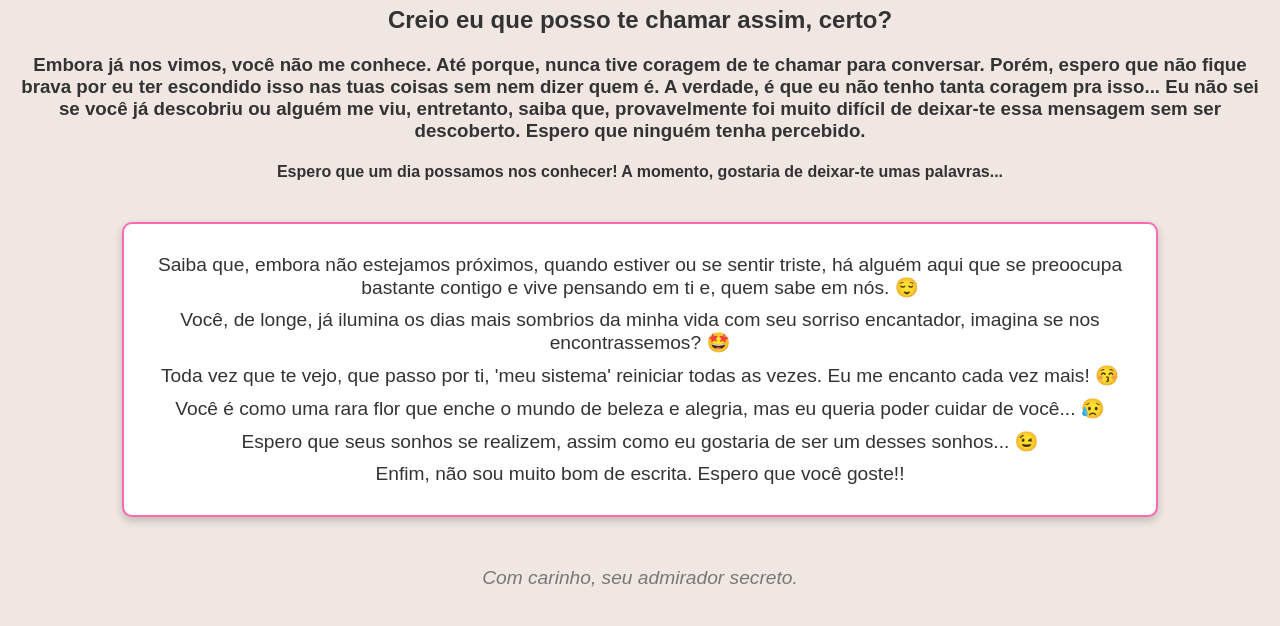
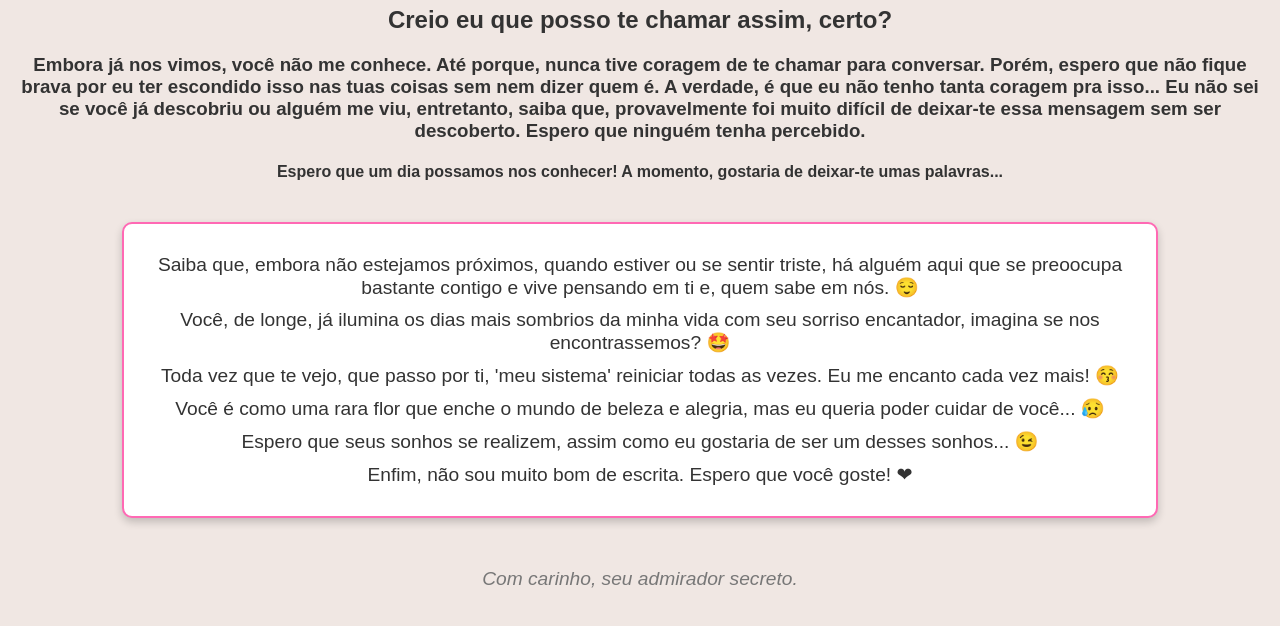
Before and after one commit to lildreyki/cartadeumadimiradorsecreto, a plain HTML site: page index.html in a window 1280 px wide. Shown: the part 86-712 px from the top of the page. Drawn offline with Linux system fonts and the light colour scheme.

Commit message:
Update 1.6

```diff
--- a/index.html
+++ b/index.html
@@ -56,7 +56,7 @@
         <p>Toda vez que te vejo, que passo por ti, 'meu sistema' reiniciar todas as vezes. Eu me encanto cada vez mais! 😚</p>
         <p>Você é como uma rara flor que enche o mundo de beleza e alegria, mas eu queria poder cuidar de você... 😥</p>
         <p>Espero que seus sonhos se realizem, assim como eu gostaria de ser um desses sonhos... 😉</p>
-        <p>Enfim, não sou muito bom de escrita. Espero que você goste!!</p>
+        <p>Enfim, não sou muito bom de escrita. Espero que você goste! ❤</p>
     </div>
     <div class="footer">
         <p>Com carinho, seu admirador secreto.</p>
```
